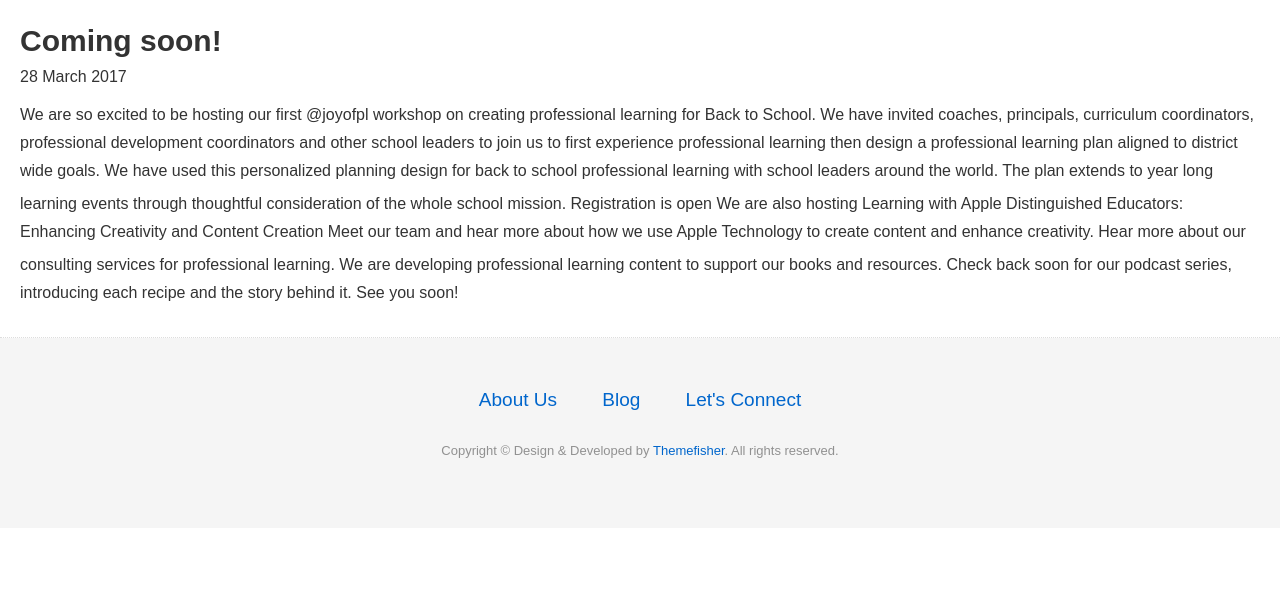
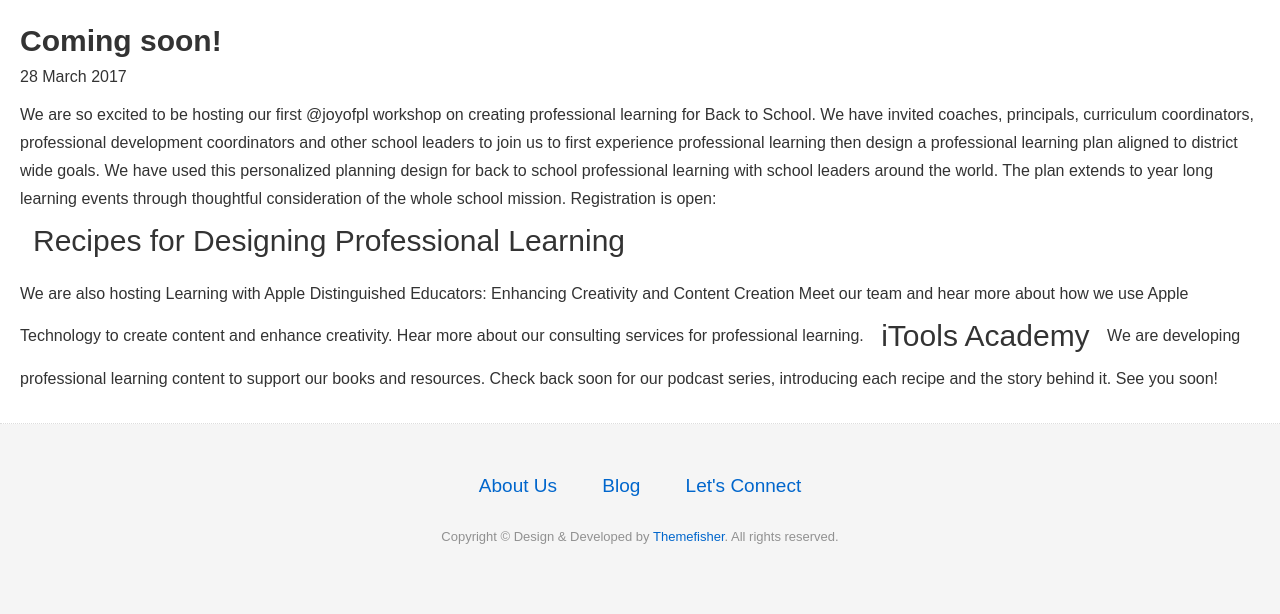
Before and after one commit to meesterkurt/joyofprofessionallearning, a Jekyll site: the page built from blog.md, in a window 1280 px wide. Shown: the part 409-1023 px from the top of the page. Built offline with Jekyll 4.4.1, drawn with Linux system fonts in a browser that asks for light colours; nearby versions of some CDN libraries; before the commit the page ends 937 px from its top, so only the background shows below that.

Commit message:
Update blog.md

```diff
--- a/blog.md
+++ b/blog.md
@@ -10,11 +10,10 @@
 <div class="post-area">
   <a href="{{ post.url | prepend: site.baseurl }}" class="bold">{{ post.title }}</a>
   <p class="post-date">{{ post.date | date_to_long_string }}</p>
-  <p>We are so excited to be hosting our first @joyofpl workshop on creating professional learning for Back to School. We have invited coaches, principals, curriculum coordinators, professional development coordinators and other school leaders to join us to first experience professional learning  then design a professional learning plan aligned to district wide goals. We have used this personalized planning design for back to school professional learning with school leaders around the world. The plan extends to year long learning events through thoughtful consideration of the whole school mission.
-Registration is open
-  <a href="https://conference.iste.org/2017/program/search/detail_session.php?id=108675817"></a>
- We are also hosting Learning with Apple Distinguished Educators: Enhancing Creativity and Content Creation Meet our team and hear more about how we use Apple Technology to create content and enhance creativity. Hear more about our consulting services for professional learning.
-  <a href="https://conference.iste.org/2017/program/search/detail_presenter.php?id=108114820"></a>
+  <p>We are so excited to be hosting our first @joyofpl workshop on creating professional learning for Back to School. We have invited coaches, principals, curriculum coordinators, professional development coordinators and other school leaders to join us to first experience professional learning  then design a professional learning plan aligned to district wide goals. We have used this personalized planning design for back to school professional learning with school leaders around the world. The plan extends to year long learning events through thoughtful consideration of the whole school mission. Registration is open:
+  <a class="btn btn-view-works" href="https://conference.iste.org/2017/program/search/detail_session.php?id=108675817">Recipes for Designing Professional Learning </a>
+<p> We are also hosting Learning with Apple Distinguished Educators: Enhancing Creativity and Content Creation Meet our team and hear more about how we use Apple Technology to create content and enhance creativity. Hear more about our consulting services for professional learning.
+    <a class="btn btn-view-works" href="https://conference.iste.org/2017/program/search/detail_presenter.php?id=108114820">iTools Academy </a>
     {{ post.content | strip_html | truncatewords: 50 }}
   <p>
 <div>
```
